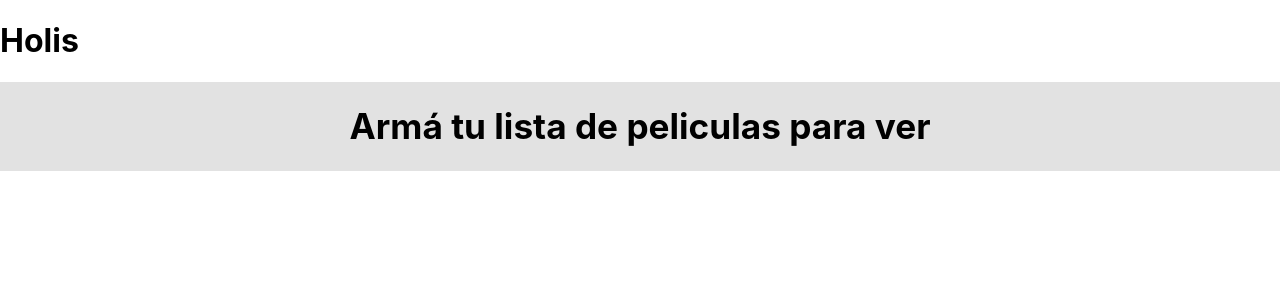
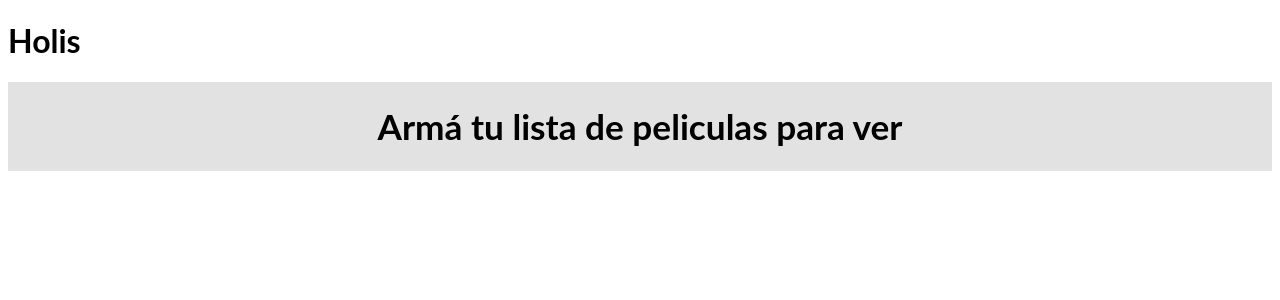
Before and after one commit to marcoluchi11/movies-seen, a React (Create React App) app: page / in a window 1280 px wide. Shown: the top 300 px of the page. Built offline with nearby package versions, Linux system fonts and the light colour scheme.

Commit message:
add general styles

```diff
--- a/src/index.css
+++ b/src/index.css
@@ -1,13 +1,9 @@
-body {
-  margin: 0;
-  font-family: -apple-system, BlinkMacSystemFont, 'Segoe UI', 'Roboto', 'Oxygen',
-    'Ubuntu', 'Cantarell', 'Fira Sans', 'Droid Sans', 'Helvetica Neue',
-    sans-serif;
-  -webkit-font-smoothing: antialiased;
-  -moz-osx-font-smoothing: grayscale;
+html {
+  font-family: "Lato", sans-serif;
 }
-
-code {
-  font-family: source-code-pro, Menlo, Monaco, Consolas, 'Courier New',
-    monospace;
+main {
+  min-height: calc(100vh - 70px);
 }
+footer {
+  height: 50px;
+}
```
